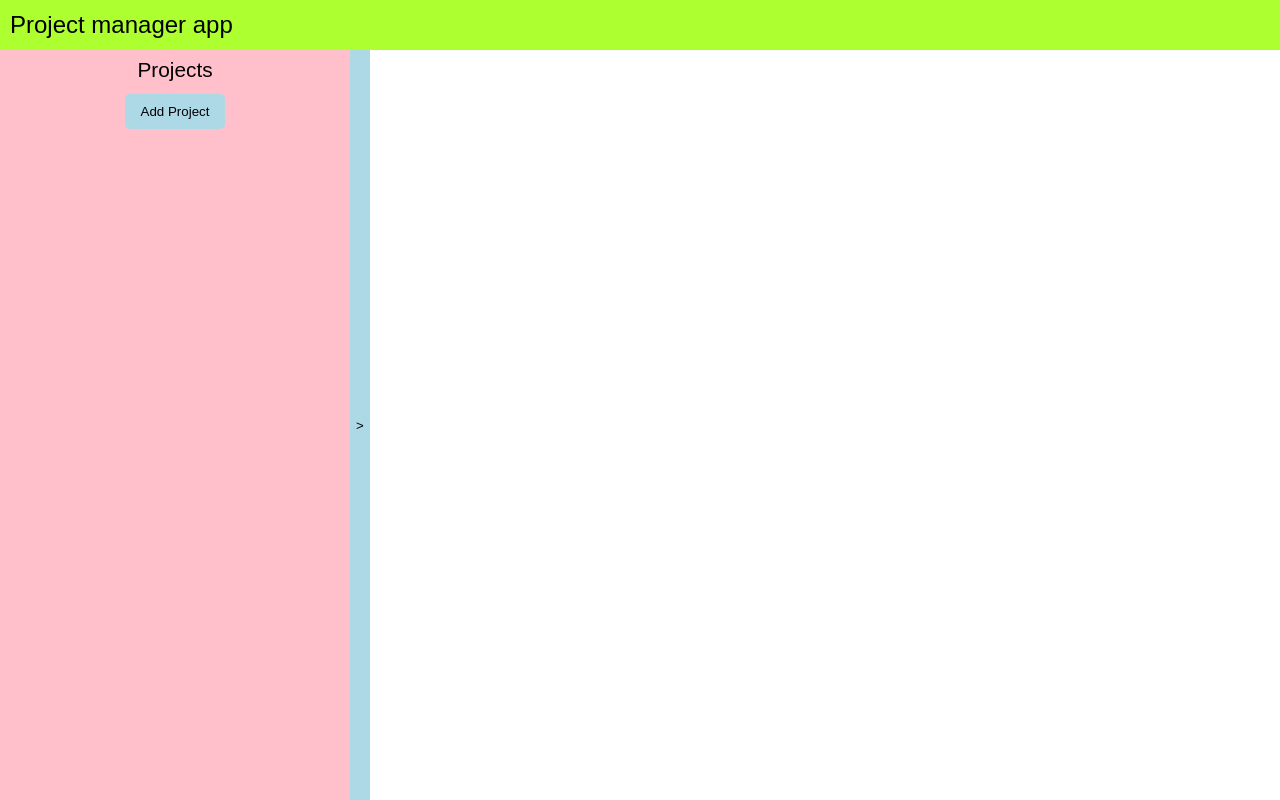
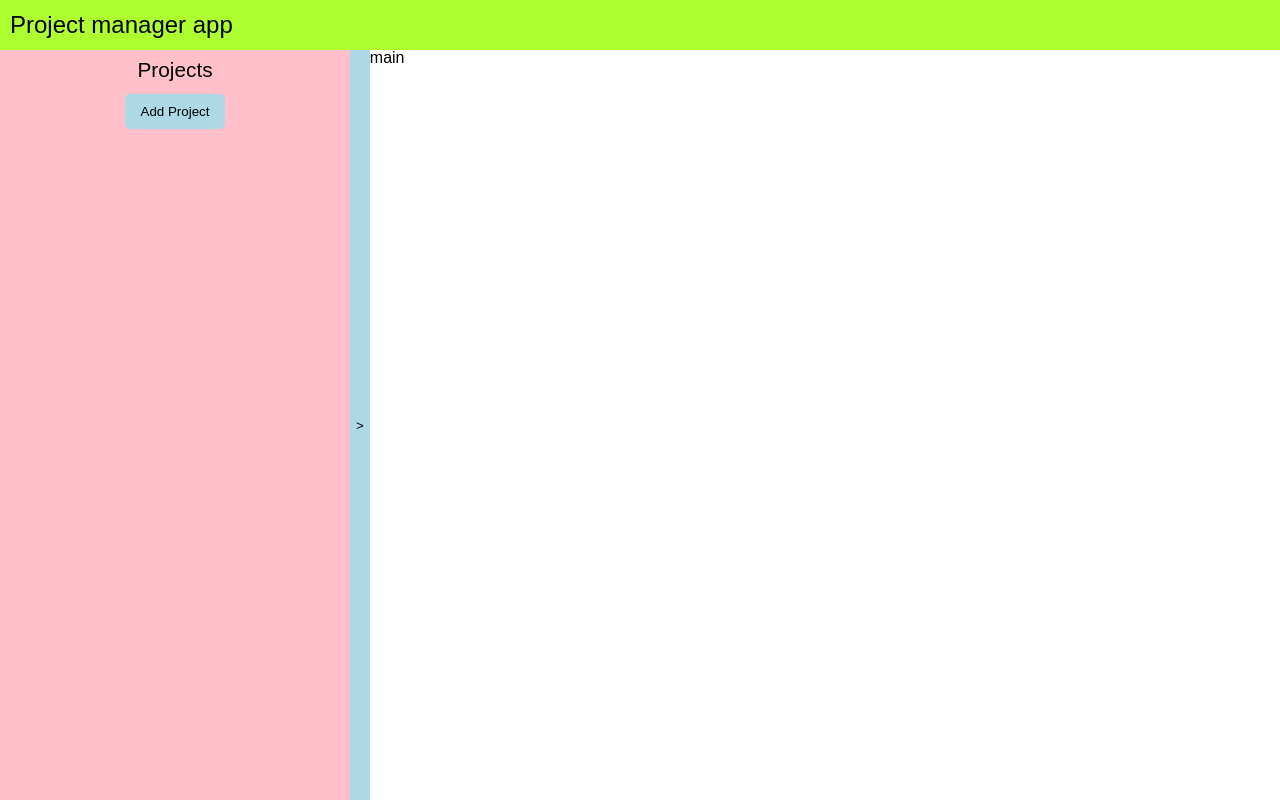
Before and after one commit to JodyDuke/project_manager, a React (Create React App) app: page / in a window 1280 px wide. Built offline with nearby package versions, Linux system fonts and the light colour scheme.

Commit message:
added main view with accompanying css

```diff
--- a/src/components/App.js
+++ b/src/components/App.js
@@ -1,4 +1,5 @@
 import React from 'react';
+import Main from './main/main'
 import Menu from './nav-menu/menu'
 import Sidebar from './sidebar/sidebar'
 import ModalDisplay from './modals/modal_switch'
@@ -9,7 +10,7 @@ const App = () => {
         <div className="app">
             <ModalDisplay />
             <Menu />
-            <Sidebar />
+            <Main />
         </div>
     )
 }
--- /dev/null
+++ b/src/components/main/_main.scss
@@ -0,0 +1,4 @@
+.main {
+    display: flex;
+    flex-direction: row;
+}
--- /dev/null
+++ b/src/components/main/main.js
@@ -0,0 +1,19 @@
+import React, { Component } from 'react';
+import Sidebar from '../sidebar/sidebar'
+
+class Main extends Component {
+    constructor(){
+        super()
+    }
+
+    render() {
+        return (
+            <div className="main">
+                <Sidebar />
+                <div>main</div>
+            </div>
+        )
+    }
+}
+
+export default Main
--- a/src/styles/css/index.css
+++ b/src/styles/css/index.css
@@ -148,4 +148,8 @@ button {
       border-radius: 10px;
       text-align: right; }
 
+.main {
+  display: flex;
+  flex-direction: row; }
+
 /*# sourceMappingURL=index.css.map */
--- a/src/styles/scss/index.scss
+++ b/src/styles/scss/index.scss
@@ -2,4 +2,5 @@
 @import './global.scss';
 @import '../../components/nav-menu/menu.scss';
 @import '../../components/sidebar/sidebar.scss';
-@import '../../components/modals/new_project/new_project.scss'
+@import '../../components/modals/new_project/new_project.scss';
+@import '../../components/main/main.scss'
```
Also changed, not shown: 1 other file (tests, documents, lock files or other folders).
